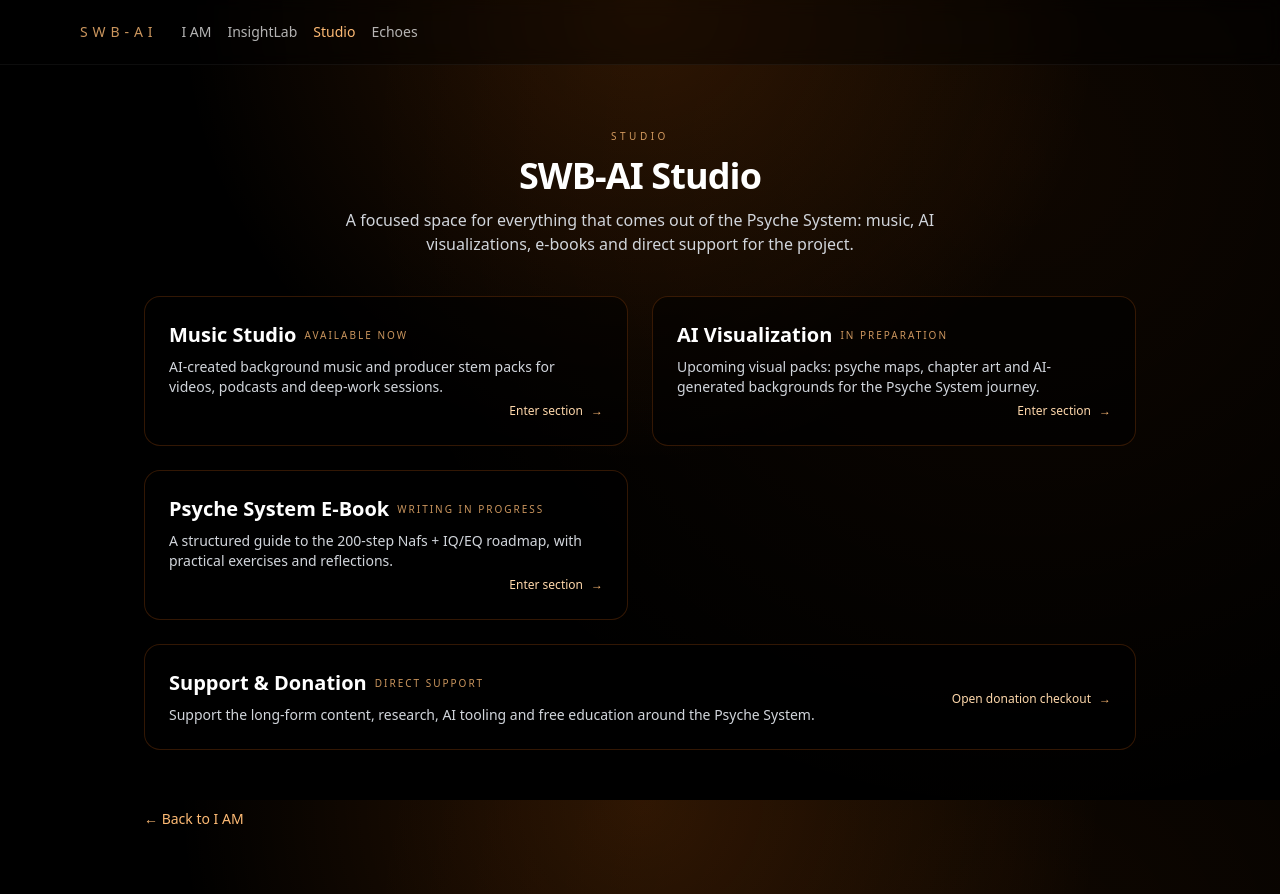
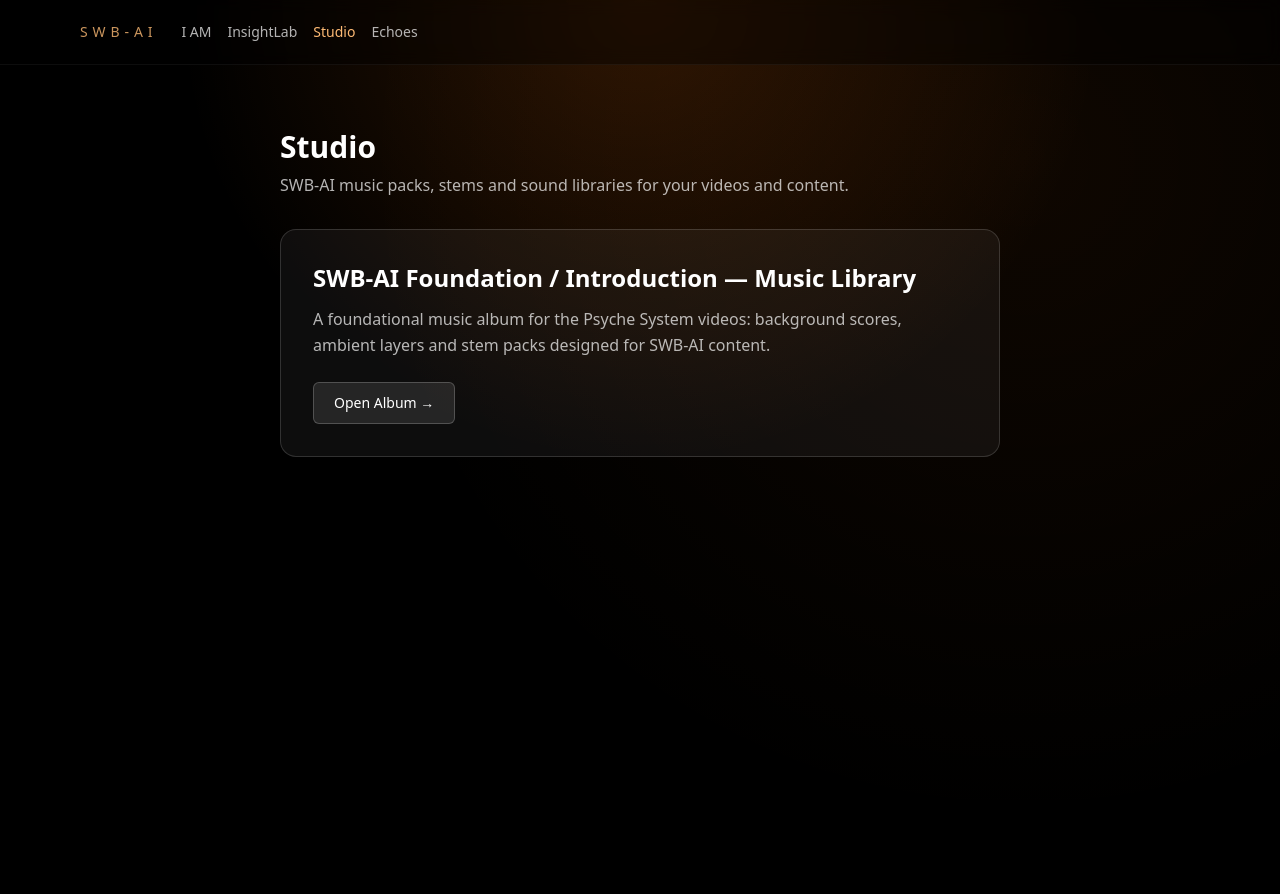
Before and after one commit to ahmetkrk/psyche-management, a Next.js app: page /studio in a window 1280 px wide. After the commit the page ends 800 px from the top, so only its background shows below. Built offline with nearby package versions, Linux system fonts and the light colour scheme; no server answers.

Commit message:
Update page.tsx

```diff
--- a/app/studio/page.tsx
+++ b/app/studio/page.tsx
@@ -1,173 +1,71 @@
-"use client";
+import fs from "fs";
+import path from "path";
+import Link from "next/link";
 
-import { useEffect } from "react";
-import Link from "next/link";
-import { swbTrackPage, swbTrackClick } from "@/lib/analytics";
-
-type ProductKey = "music" | "visual" | "ebook" | "donate";
-
-type Product = {
-  key: ProductKey;
+type MusicAlbumMetadata = {
+  id: string;
   title: string;
-  desc: string;
-  tag: string;
+  description: string;
+  coverImage?: string;
 };
 
-const PRODUCTS: Product[] = [
-  {
-    key: "music",
-    title: "Music Studio",
-    desc: "AI-created background music and producer stem packs for videos, podcasts and deep-work sessions.",
-    tag: "Available now",
-  },
-  {
-    key: "visual",
-    title: "AI Visualization",
-    desc: "Upcoming visual packs: psyche maps, chapter art and AI-generated backgrounds for the Psyche System journey.",
-    tag: "In preparation",
-  },
-  {
-    key: "ebook",
-    title: "Psyche System E-Book",
-    desc: "A structured guide to the 200-step Nafs + IQ/EQ roadmap, with practical exercises and reflections.",
-    tag: "Writing in progress",
-  },
-  {
-    key: "donate",
-    title: "Support & Donation",
-    desc: "Support the long-form content, research, AI tooling and free education around the Psyche System.",
-    tag: "Direct support",
-  },
-];
+function getMusicAlbums(): MusicAlbumMetadata[] {
+  const albumsDir = path.join(process.cwd(), "content", "music-albums");
 
-function getHrefForProduct(key: ProductKey): string {
-  switch (key) {
-    case "music":
-      return "/studio/music";
-    case "visual":
-      return "/studio/visual";
-    case "ebook":
-      return "/studio/ebooks";
-    case "donate":
-      // Lemon Squeezy donation checkout linkin
-      return "https://swb-ai.lemonsqueezy.com/buy/5383f5a9-5a17-4e90-96d9-bb4cd3fff4d6";
-    default:
-      return "/studio";
-  }
+  if (!fs.existsSync(albumsDir)) return [];
+
+  const folders = fs
+    .readdirSync(albumsDir, { withFileTypes: true })
+    .filter((d) => d.isDirectory())
+    .map((d) => d.name);
+
+  return folders.map((folder) => {
+    const raw = fs.readFileSync(
+      path.join(albumsDir, folder, "metadata.json"),
+      "utf8"
+    );
+    return JSON.parse(raw) as MusicAlbumMetadata;
+  });
 }
 
 export default function StudioPage() {
-  useEffect(() => {
-    swbTrackPage("studio", { source: "nav_studio" });
-  }, []);
+  const albums = getMusicAlbums();
 
   return (
-    <div
-      className="max-w-5xl mx-auto py-16 px-4 space-y-10"
-      data-analytics-id="studio"
-    >
-      {/* Header */}
-      <header className="space-y-3 text-left md:text-center">
-        <p className="text-orange-300/80 text-[10px] tracking-[0.35em] uppercase">
-          Studio
+    <main className="max-w-3xl mx-auto px-6 py-16 text-white">
+      <h1 className="text-3xl font-semibold mb-2">Studio</h1>
+      <p className="text-white/70 mb-8">
+        SWB-AI music packs, stems and sound libraries for your videos and content.
+      </p>
+
+      {albums.length === 0 && (
+        <p className="text-sm text-white/60">
+          No music albums have been published yet.
         </p>
-        <h1 className="text-3xl md:text-4xl font-semibold tracking-tight text-white">
-          SWB-AI Studio
-        </h1>
-        <p className="text-sm md:text-base text-gray-300 max-w-2xl mx-0 md:mx-auto">
-          A focused space for everything that comes out of the Psyche System:
-          music, AI visualizations, e-books and direct support for the project.
-        </p>
-      </header>
+      )}
 
-      {/* Grid of studio entries */}
-      <section className="grid grid-cols-1 md:grid-cols-2 gap-6">
-        {PRODUCTS.map((product) => {
-          const href = getHrefForProduct(product.key);
-          const isDonate = product.key === "donate";
+      <section className="space-y-6">
+        {albums.map((album) => (
+          <article
+            key={album.id}
+            className="border border-white/15 rounded-2xl p-6 md:p-8 bg-white/5"
+          >
+            <h2 className="text-2xl font-semibold">{album.title}</h2>
+            <p className="text-white/70 mt-3 leading-relaxed">
+              {album.description}
+            </p>
 
-          const cardClasses = [
-            "group relative flex flex-col justify-between rounded-2xl border border-orange-500/20 bg-black/60 p-6 hover:border-orange-400/60 hover:bg-black/80 transition",
-            isDonate ? "md:col-span-2 md:flex-row md:items-center" : "",
-          ].join(" ");
-
-          const inner = (
-            <>
-              <div className="space-y-2">
-                <div className="flex items-center gap-2">
-                  <h2 className="text-lg md:text-xl font-semibold text-white">
-                    {product.title}
-                  </h2>
-                  <span className="text-[10px] uppercase tracking-[0.2em] text-orange-300/80">
-                    {product.tag}
-                  </span>
-                </div>
-                <p className="text-sm text-gray-300">{product.desc}</p>
-              </div>
-
-              <div className="mt-4 md:mt-0 md:text-right">
-                <span className="inline-flex items-center gap-2 text-xs font-medium text-orange-200 group-hover:text-white">
-                  {isDonate ? "Open donation checkout" : "Enter section"}
-                  <span className="text-orange-300 group-hover:translate-x-0.5 transition-transform">
-                    →
-                  </span>
-                </span>
-              </div>
-            </>
-          );
-
-          // Donation: dış link, normal <a>
-          if (isDonate) {
-            return (
-              <a
-                key={product.key}
-                href={href}
-                target="_blank"
-                rel="noreferrer"
-                onClick={() =>
-                  swbTrackClick("studio", "open_product", {
-                    product: product.key,
-                    via: "card",
-                  })
-                }
-                className={cardClasses}
+            <div className="mt-6">
+              <Link
+                href={`/studio/album/${album.id}`}
+                className="inline-flex items-center justify-center px-5 py-2.5 rounded-md border border-white/20 bg-white/10 hover:bg-white/20 text-sm font-medium transition"
               >
-                {inner}
-              </a>
-            );
-          }
-
-          // Diğerleri: iç route, Next Link
-          return (
-            <Link
-              key={product.key}
-              href={href}
-              onClick={() =>
-                swbTrackClick("studio", "open_product", {
-                  product: product.key,
-                  via: "card",
-                })
-              }
-              className={cardClasses}
-            >
-              {inner}
-            </Link>
-          );
-        })}
+                Open Album →
+              </Link>
+            </div>
+          </article>
+        ))}
       </section>
-
-      {/* Back link */}
-      <div className="pt-4">
-        <Link
-          href="/"
-          className="text-sm text-orange-300 hover:text-orange-200"
-          onClick={() =>
-            swbTrackClick("studio", "back_to_home", { from: "studio" })
-          }
-        >
-          ← Back to I AM
-        </Link>
-      </div>
-    </div>
+    </main>
   );
 }
```
